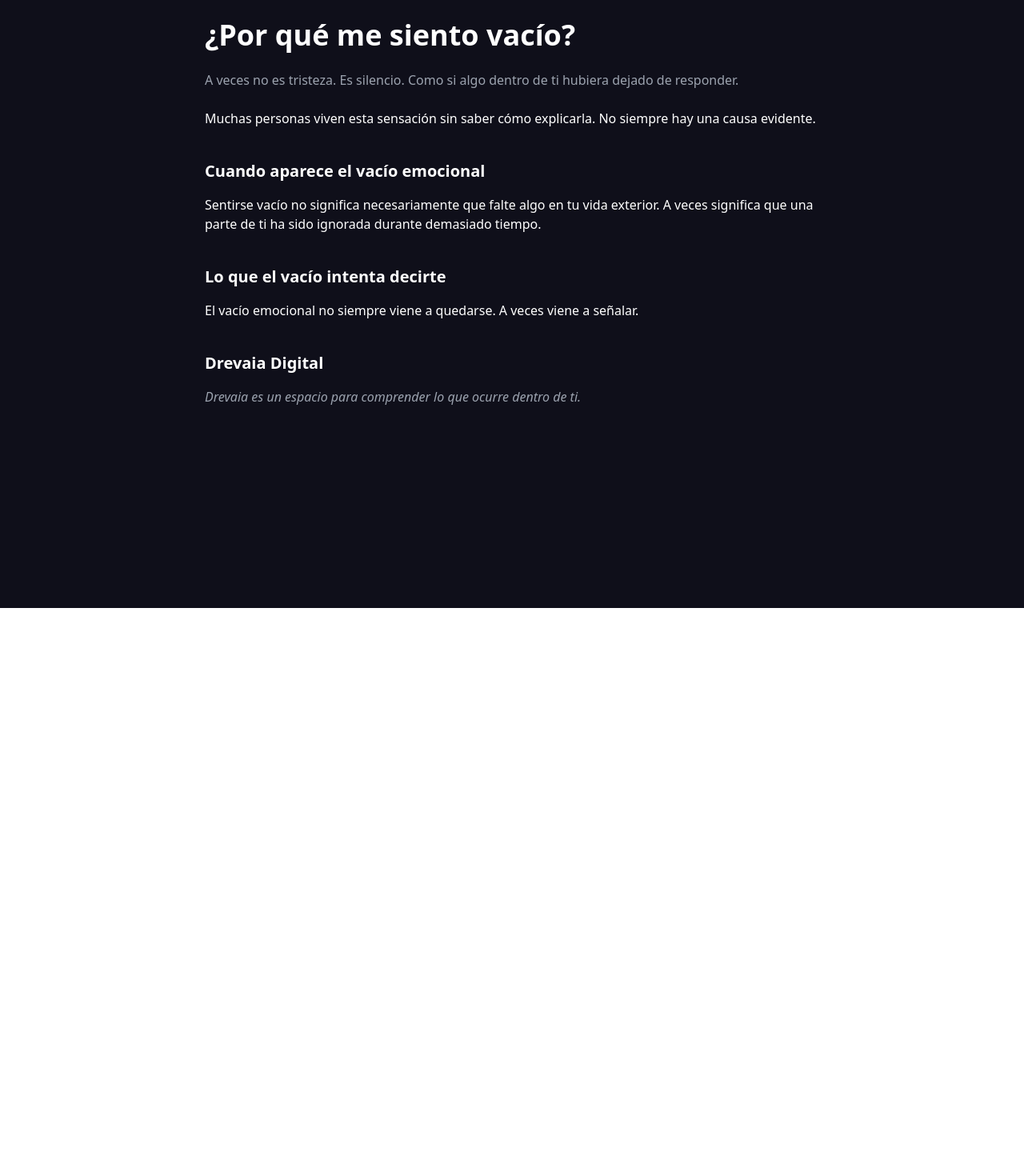
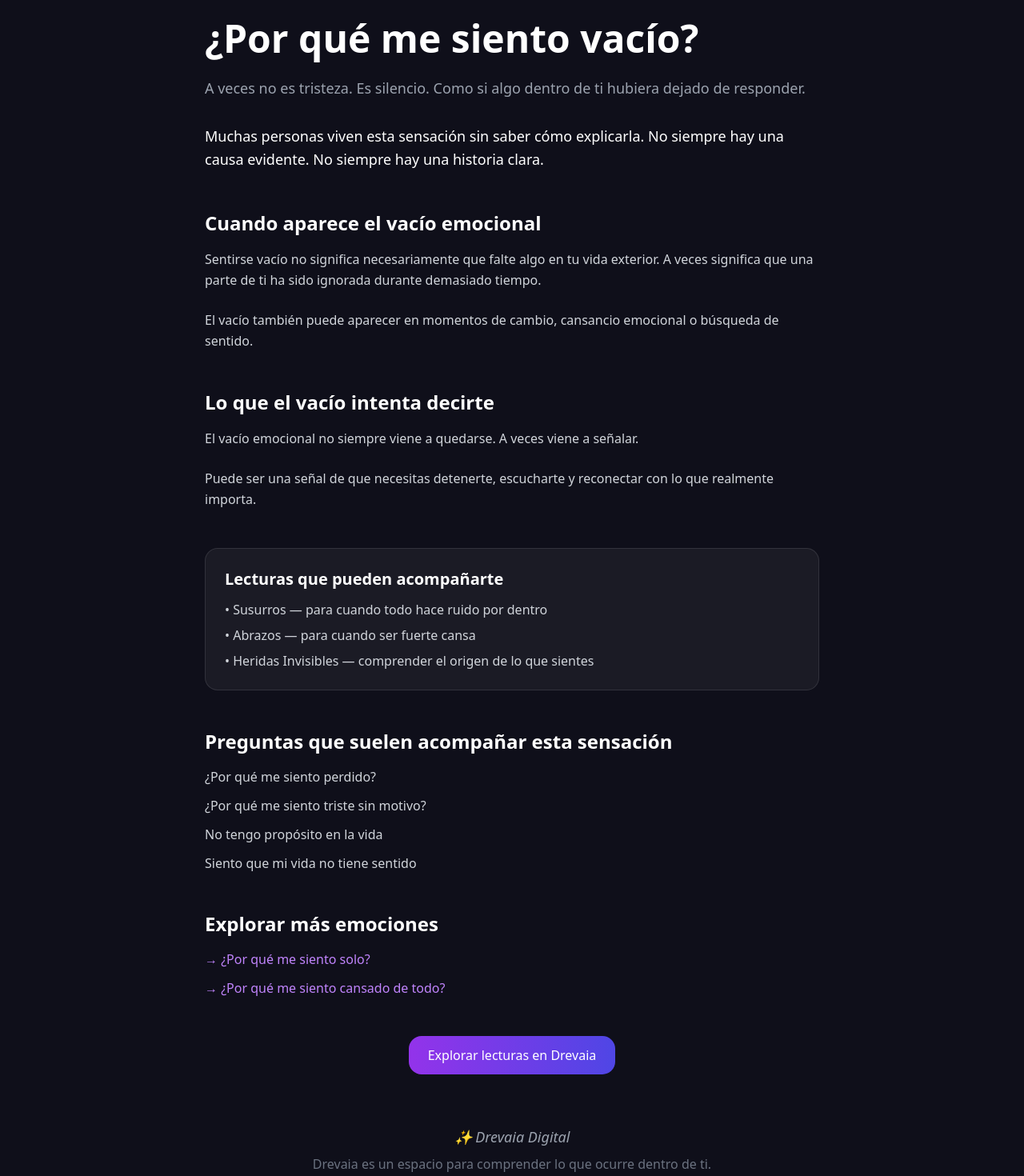
Before and after one commit to Drevaia-Digital/drevaia-app, a React (Vite) app: page /blog/por-que-me-siento-vacio in a window 1280 px wide. Shown: the part 40-1510 px from the top of the page at 80% size. Before the commit the page ends 800 px from the top, so only its background shows below. Built offline with nearby package versions, Linux system fonts and the light colour scheme.

Commit message:
Nueva Pagina

```diff
--- a/package.json
+++ b/package.json
@@ -54,6 +54,7 @@
     "react": "18.3.1",
     "react-day-picker": "^9.13.0",
     "react-dom": "18.3.1",
+    "react-helmet-async": "^3.0.0",
     "react-hook-form": "^7.70.0",
     "react-resizable-panels": "^4.2.2",
     "react-router-dom": "^7.13.1",
--- a/src/App.tsx
+++ b/src/App.tsx
@@ -1,3 +1,4 @@
+import { HelmetProvider } from 'react-helmet-async';
 import { BrowserRouter, Routes, Route } from 'react-router-dom';
 import { lazy, Suspense } from 'react';
 import { AuthProvider } from '@/hooks/useAuth';
@@ -8,20 +9,22 @@ import { AuthPage } from '@/pages/AuthPage';
 import { LegalPage } from '@/pages/LegalPage';
 import { NotFoundPage } from '@/pages/NotFoundPage';
 import PorQueMeSientoVacio from '@/pages/PorQueMeSientoVacio';
+import PorQueMeSientoPerdido from '@/pages/PorQueMeSientoPerdido';
 
-// ⚡ Lazy (performance)
+// ⚡ Lazy
 const LibraryPage = lazy(() => import('@/pages/LibraryPage'));
 
 export default function App() {
   return (
     <AuthProvider>
+      <HelmetProvider>
         <BrowserRouter>
           <Routes>
 
             {/* 🏠 HOME */}
             <Route path="/" element={<HomePage />} />
 
-          {/* 📚 LIBRARY (lazy load) */}
+            {/* 📚 LIBRARY */}
             <Route
               path="/library"
               element={
@@ -44,10 +47,15 @@ export default function App() {
               }
             />
 
-          {/* 🔥 BLOG POST (SEO REAL) */}
+            {/* 🔥 BLOG POSTS */}
             <Route
               path="/blog/por-que-me-siento-vacio"
               element={<PorQueMeSientoVacio />}
+            />
+
+            <Route
+              path="/blog/por-que-me-siento-perdido"
+              element={<PorQueMeSientoPerdido />}
             />
 
             {/* ⚖️ LEGAL */}
@@ -77,6 +85,7 @@ export default function App() {
 
           </Routes>
         </BrowserRouter>
+      </HelmetProvider>
     </AuthProvider>
   );
 }
--- /dev/null
+++ b/src/pages/PorQueMeSientoPerdido.tsx
@@ -0,0 +1,85 @@
+import { Helmet } from 'react-helmet-async';
+
+export default function PorQueMeSientoPerdido() {
+  return (
+    <>
+      <Helmet>
+        <title>¿Por qué me siento perdido? | Drevaia Digital</title>
+
+        <meta
+          name="description"
+          content="Sentirse perdido en la vida es más común de lo que parece. Descubre qué puede estar detrás de esta sensación y cómo empezar a comprenderla."
+        />
+
+        <link
+          rel="canonical"
+          href="https://drevaia.com/blog/por-que-me-siento-perdido"
+        />
+
+        <meta property="og:title" content="¿Por qué me siento perdido? | Drevaia Digital" />
+        <meta
+          property="og:description"
+          content="Explora la sensación de estar perdido y lo que puede significar en tu vida."
+        />
+        <meta property="og:type" content="article" />
+      </Helmet>
+
+      <div className="min-h-screen bg-[#0f0f1a] text-white px-6 py-16">
+        <div className="max-w-3xl mx-auto">
+
+          <h1 className="text-3xl md:text-5xl font-bold mb-6">
+            ¿Por qué me siento perdido?
+          </h1>
+
+          <p className="text-gray-400 text-lg mb-8">
+            A veces no sabes exactamente qué te pasa. Solo sientes que no estás donde deberías estar.
+          </p>
+
+          <p className="mb-6 text-lg">
+            Muchas personas experimentan esta sensación en algún momento de su vida.
+            No siempre tiene que ver con fallar… a veces tiene que ver con cambiar.
+          </p>
+
+          <h2 className="text-2xl font-semibold mt-12 mb-4">
+            Cuando aparece la sensación de estar perdido
+          </h2>
+
+          <p className="mb-6 text-gray-300">
+            Puede aparecer cuando lo que antes tenía sentido deja de tenerlo,
+            o cuando aún no has descubierto qué dirección tomar.
+          </p>
+
+          <h2 className="text-2xl font-semibold mt-12 mb-4">
+            Lo que puede estar intentando decirte
+          </h2>
+
+          <p className="mb-10 text-gray-300">
+            Sentirse perdido no siempre es un error.
+            A veces es una señal de que estás dejando atrás una versión antigua de ti.
+          </p>
+
+          {/* CTA */}
+          <div className="mt-12 text-center">
+            <a
+              href="/library"
+              className="inline-block bg-gradient-to-r from-purple-600 to-indigo-600 px-6 py-3 rounded-xl text-white"
+            >
+              Explorar lecturas en Drevaia
+            </a>
+          </div>
+
+          {/* Marca */}
+          <div className="mt-16 text-center">
+            <p className="text-lg text-gray-400 italic">
+              ✨ Drevaia Digital
+            </p>
+            <p className="text-gray-500 mt-2">
+              Drevaia es un espacio para comprender lo que ocurre dentro de ti.
+            </p>
+          </div>
+
+        </div>
+      </div>
+    </>
+  );
+}
--- a/src/pages/PorQueMeSientoVacio.tsx
+++ b/src/pages/PorQueMeSientoVacio.tsx
@@ -1,47 +1,127 @@
+import { Helmet } from 'react-helmet-async';
+
 export default function PorQueMeSientoVacio() {
   return (
+    <>
+      <Helmet>
+        <title>¿Por qué me siento vacío? | Drevaia Digital</title>
+
+        <meta
+          name="description"
+          content="Sentirse vacío por dentro es una experiencia emocional común. Descubre posibles causas y reflexiones para comprender lo que estás sintiendo."
+        />
+
+        {/* 🔥 Canonical (muy importante para SEO) */}
+        <link
+          rel="canonical"
+          href="https://drevaia.com/blog/por-que-me-siento-vacio"
+        />
+
+        {/* 🔥 Open Graph */}
+        <meta property="og:title" content="¿Por qué me siento vacío? | Drevaia Digital" />
+        <meta
+          property="og:description"
+          content="Explora el vacío emocional y lo que puede estar intentando decirte."
+        />
+        <meta property="og:type" content="article" />
+      </Helmet>
+
       <div className="min-h-screen bg-[#0f0f1a] text-white px-6 py-16">
 
         <div className="max-w-3xl mx-auto">
 
-        <h1 className="text-3xl md:text-4xl font-bold mb-6">
+          <h1 className="text-3xl md:text-5xl font-bold mb-6 leading-tight">
             ¿Por qué me siento vacío?
           </h1>
 
-        <p className="text-gray-400 mb-6">
+          <p className="text-gray-400 text-lg mb-8">
             A veces no es tristeza. Es silencio. Como si algo dentro de ti hubiera dejado de responder.
           </p>
 
-        <p className="mb-6">
-          Muchas personas viven esta sensación sin saber cómo explicarla. No siempre hay una causa evidente.
+          <p className="mb-6 text-lg leading-relaxed">
+            Muchas personas viven esta sensación sin saber cómo explicarla.
+            No siempre hay una causa evidente.
+            No siempre hay una historia clara.
           </p>
 
-        <h2 className="text-xl font-semibold mt-10 mb-4">
+          <h2 className="text-2xl font-semibold mt-12 mb-4">
             Cuando aparece el vacío emocional
           </h2>
 
-        <p className="mb-6">
+          <p className="mb-6 leading-relaxed text-gray-300">
             Sentirse vacío no significa necesariamente que falte algo en tu vida exterior.
             A veces significa que una parte de ti ha sido ignorada durante demasiado tiempo.
           </p>
 
-        <h2 className="text-xl font-semibold mt-10 mb-4">
+          <p className="mb-6 leading-relaxed text-gray-300">
+            El vacío también puede aparecer en momentos de cambio, cansancio emocional o búsqueda de sentido.
+          </p>
+
+          <h2 className="text-2xl font-semibold mt-12 mb-4">
             Lo que el vacío intenta decirte
           </h2>
 
-        <p className="mb-6">
-          El vacío emocional no siempre viene a quedarse. A veces viene a señalar.
+          <p className="mb-6 leading-relaxed text-gray-300">
+            El vacío emocional no siempre viene a quedarse.
+            A veces viene a señalar.
           </p>
 
-        <h2 className="text-xl font-semibold mt-10 mb-4">
-          Drevaia Digital
+          <p className="mb-10 leading-relaxed text-gray-300">
+            Puede ser una señal de que necesitas detenerte, escucharte y reconectar con lo que realmente importa.
+          </p>
+
+          <div className="bg-white/5 border border-white/10 rounded-2xl p-6 mt-12">
+            <h3 className="text-xl font-semibold mb-3">
+              Lecturas que pueden acompañarte
+            </h3>
+
+            <ul className="space-y-2 text-gray-300">
+              <li>• Susurros — para cuando todo hace ruido por dentro</li>
+              <li>• Abrazos — para cuando ser fuerte cansa</li>
+              <li>• Heridas Invisibles — comprender el origen de lo que sientes</li>
+            </ul>
+          </div>
+
+          <h2 className="text-2xl font-semibold mt-12 mb-4">
+            Preguntas que suelen acompañar esta sensación
           </h2>
 
-        <p className="text-gray-400 italic">
+          <ul className="space-y-3 text-gray-300 mb-10">
+            <li>¿Por qué me siento perdido?</li>
+            <li>¿Por qué me siento triste sin motivo?</li>
+            <li>No tengo propósito en la vida</li>
+            <li>Siento que mi vida no tiene sentido</li>
+          </ul>
+
+          <h2 className="text-2xl font-semibold mt-12 mb-4">
+            Explorar más emociones
+          </h2>
+
+          <div className="space-y-3 text-purple-400 mb-10">
+            <p>→ ¿Por qué me siento solo?</p>
+            <p>→ ¿Por qué me siento cansado de todo?</p>
+          </div>
+
+          <div className="mt-12 text-center">
+            <a
+              href="/library"
+              className="inline-block bg-gradient-to-r from-purple-600 to-indigo-600 px-6 py-3 rounded-xl text-white hover:scale-105 transition"
+            >
+              Explorar lecturas en Drevaia
+            </a>
+          </div>
+
+          <div className="mt-16 text-center">
+            <p className="text-lg text-gray-400 italic">
+              ✨ Drevaia Digital
+            </p>
+            <p className="text-gray-500 mt-2">
               Drevaia es un espacio para comprender lo que ocurre dentro de ti.
             </p>
+          </div>
 
         </div>
       </div>
+    </>
   );
 }
```
Also changed, not shown: 6 other files (tests, documents, lock files or other folders). Lines whose indentation alone changed are shown as unchanged.
